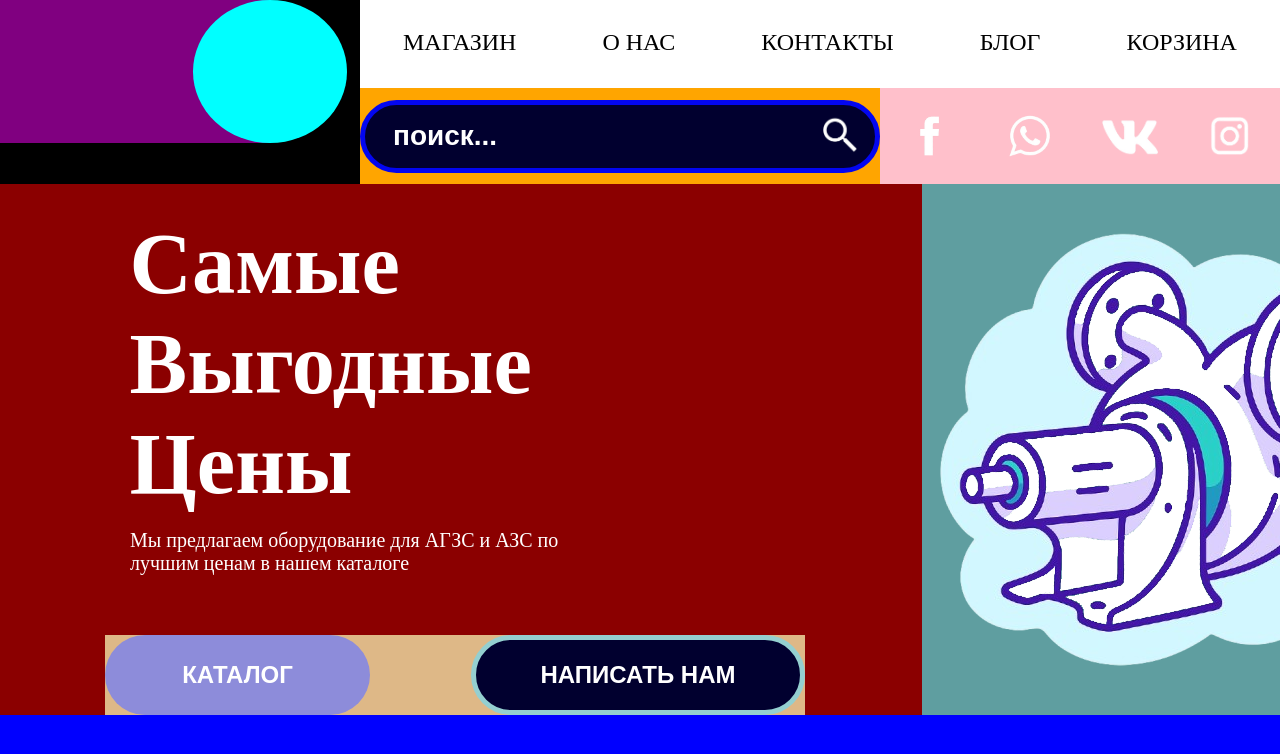
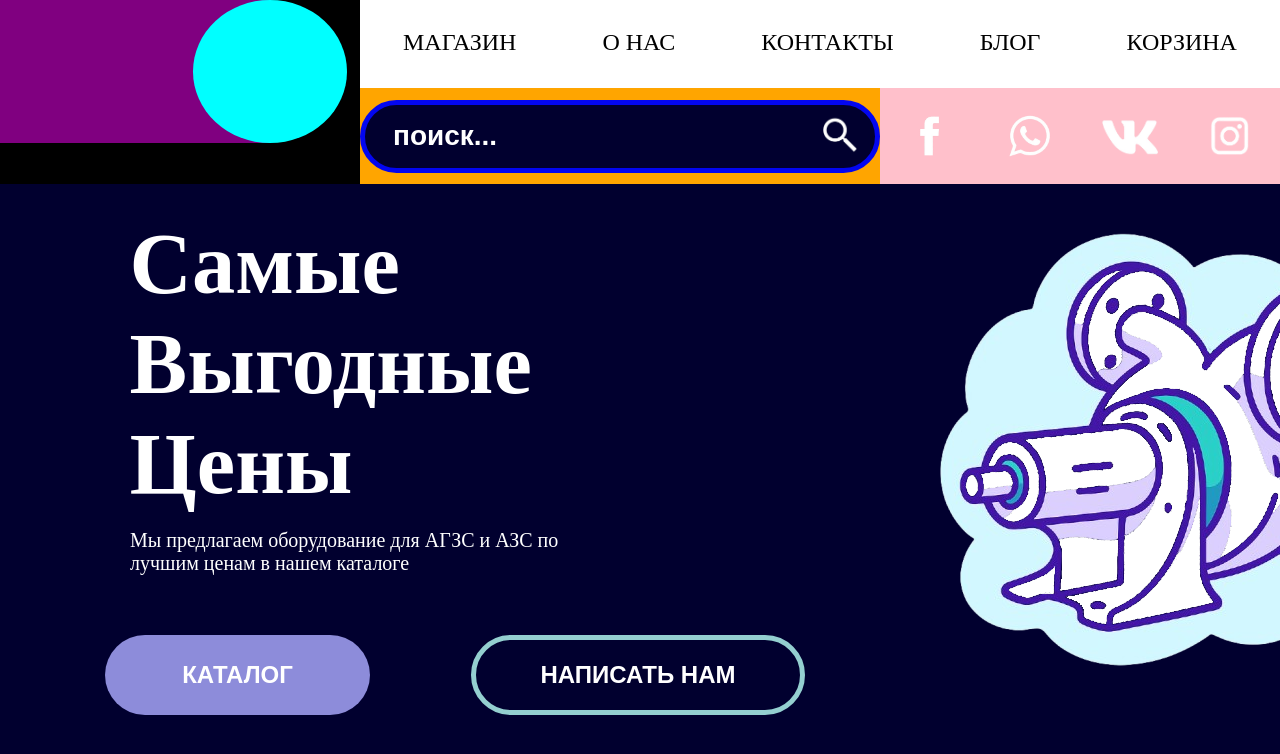
Before and after one commit to Danila267/azsk, a Vue app: page / in a window 1280 px wide. Shown: the top 754 px of the page. Built offline with nearby package versions, Linux system fonts and the light colour scheme.

Commit message:
Home buttons hover animations

```diff
--- a/src/components/HomePrice.vue
+++ b/src/components/HomePrice.vue
@@ -31,19 +31,19 @@ export default {
         height: 80vh;
         position: relative;
         display: flex;
-        background-color: blue;
+        background-color: #01002F;
         justify-content: center;
         align-items: flex-start;
     }
     .homeprice__block {
         max-width: 1690px;
         height: auto;
-        background-color: cadetblue;
+        background-color: 01002F;
         position: relative;
         display: flex;
     }
     .homeprice__block--left {
-        background-color: darkred;
+        background-color: 01002F;
         flex-grow: 0;
         flex-shrink: 0;
         display: flex;
@@ -83,7 +83,7 @@ export default {
         display: flex;
         margin-left: 105px;
         margin-top: 60px;
-        background-color: burlywood;
+        background-color: #01002F;
     }
     .homeprice__block--left__buttonline__button--first {
         max-width: 265px;
@@ -95,6 +95,13 @@ export default {
         background-color: #8D8CDA;
         border: 0px #8D8CDA solid;
         border-radius: 80px;
+        transition: all 0.3s ease;
+    }
+    .homeprice__block--left__buttonline__button--first:hover {
+        transform: translateY(-8px);
+        box-shadow: 5px 10px 20px #94CFD0;
+        transition: all 0.3s ease;
+        cursor: pointer;
     }
     .homeprice__block--left__buttonline__button--second {
         max-width: 334px;
@@ -106,6 +113,13 @@ export default {
         border: 5px #94CFD0 solid;
         border-radius: 80px;
         background-color: #01002F;
+        transition: all 0.3s ease;
+    }
+    .homeprice__block--left__buttonline__button--second:hover {
+        transform: translateY(-8px);
+        box-shadow: 5px 10px 20px #94CFD0;
+        transition: all 0.3s ease;
+        cursor: pointer;
     }
     .homeprice__block--right { // ***TODO***
         width: 768px;
```
